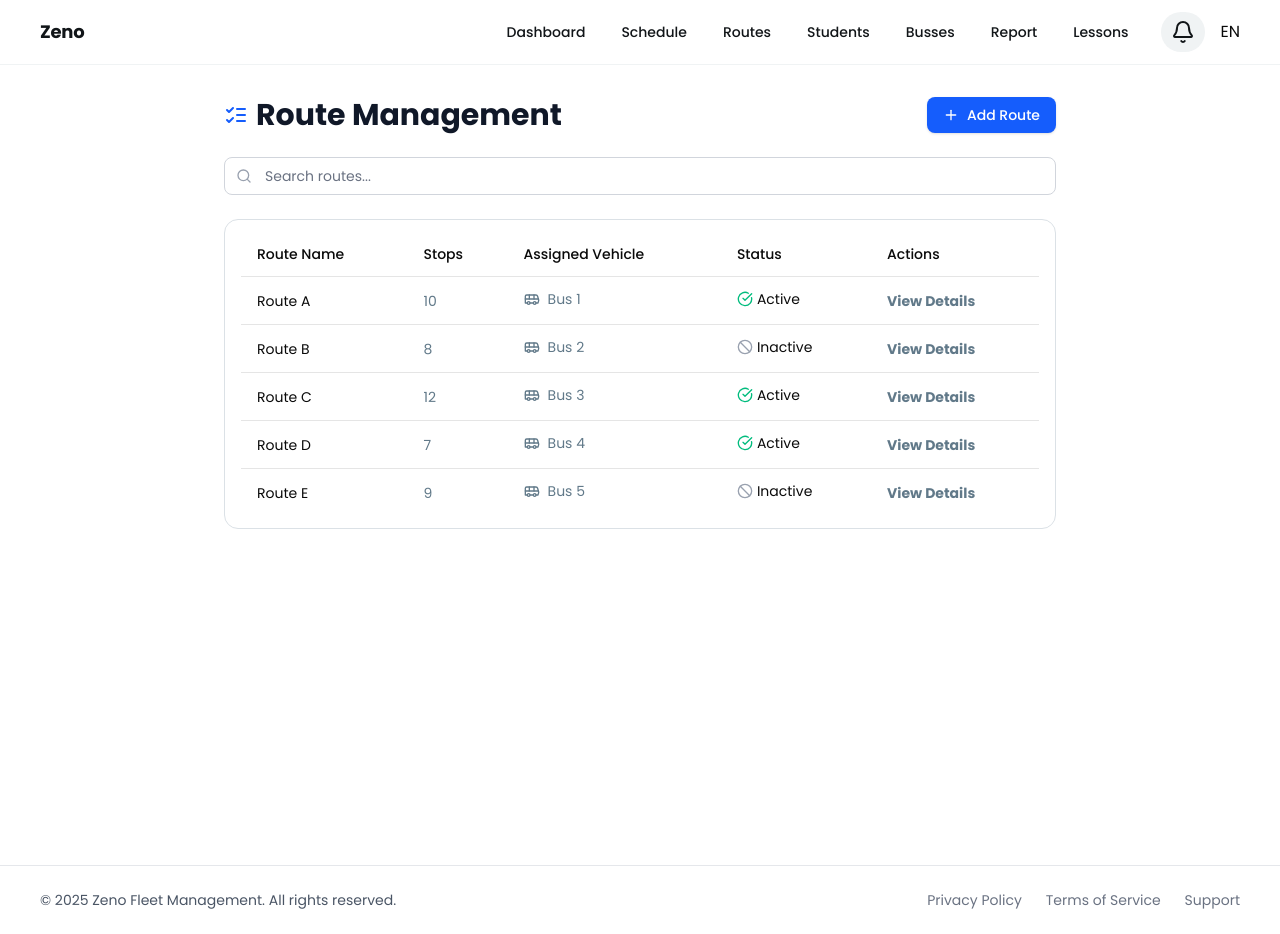
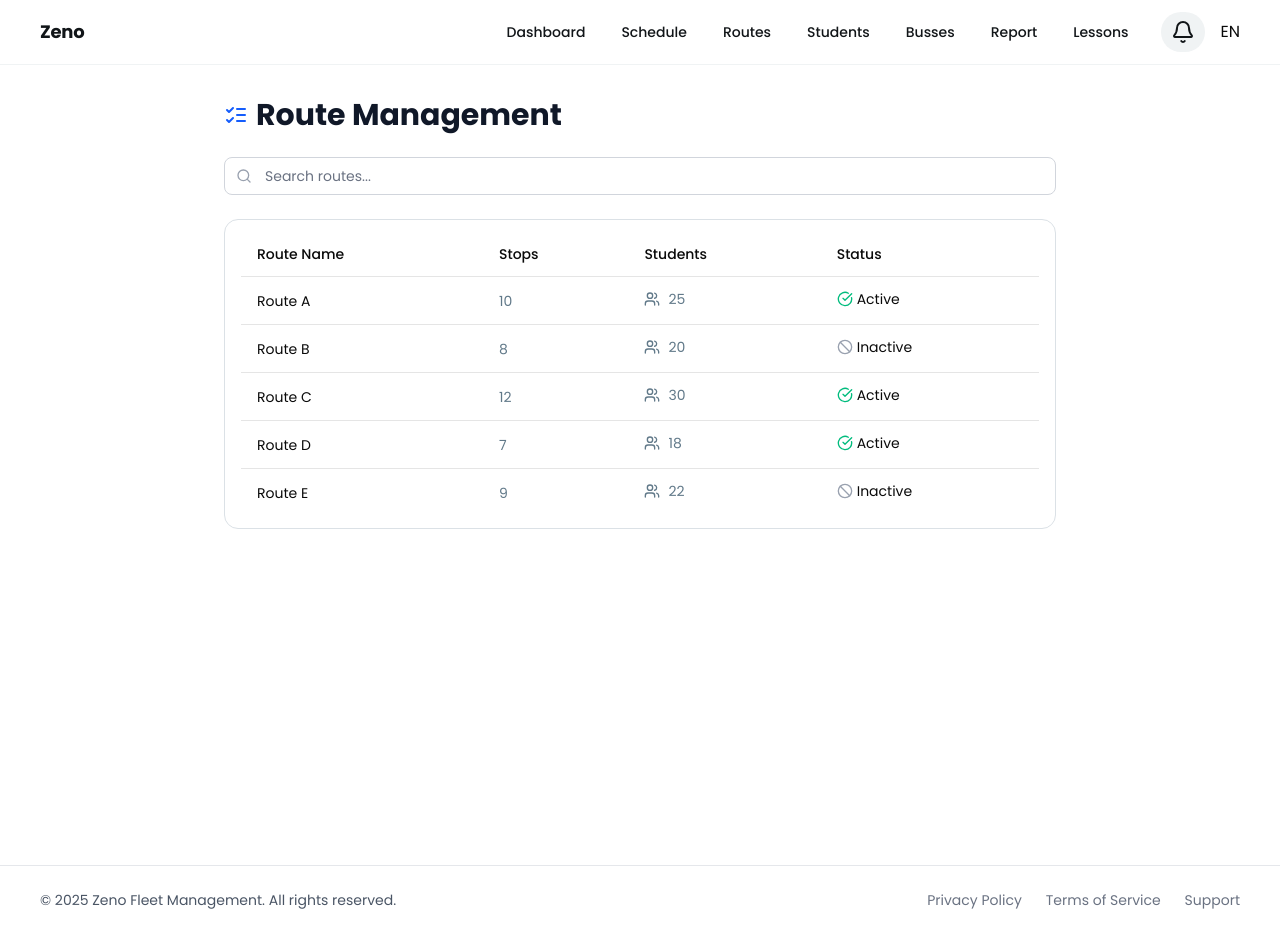
Before and after one commit to ami-boop/management-zeno, a Next.js app: page /en/routes in a window 1280 px wide. Built offline with nearby package versions, Linux system fonts and the light colour scheme.

Commit message:
update routes page for actual needs

```diff
--- a/messages/en.json
+++ b/messages/en.json
@@ -130,9 +130,8 @@
 		"headers": {
 			"routeName": "Route Name",
 			"stops": "Stops",
-			"bus": "Assigned Vehicle",
-			"status": "Status",
-			"actions": "Actions"
+			"students": "Students",
+			"status": "Status"
 		},
 		"status": {
 			"active": "Active",
@@ -259,7 +258,7 @@
 		"successMessage": "Classes have been notified.",
 		"estimatedArrival": "Estimated arrival: 15-20 minutes",
 		"backButton": "Report Another Cancellation",
-		"noticeMessage": "Additional buses will be organized automatically if needed. All affected students will be notified.",
+		"noticeMessage": "All affected students will be notified.",
 		"submitting": "Submitting..."
 	},
 	"managementLessons": {
@@ -271,7 +270,7 @@
 		"backToSelection": "Back to Selection",
 		"scheduleFor": "Schedule for",
 		"lessonsForDay": "Lessons for",
-		"infoNotice": "Schedule shows lessons from 1-9. The 0 lesson slot is reserved for special activities.",
+		"infoNotice": "Schedule shows lessons from 1-9.",
 		"freePeriod": "Free Period",
 		"noLessonScheduled": "No lesson scheduled",
 		"days": {
--- a/messages/he.json
+++ b/messages/he.json
@@ -128,11 +128,10 @@
 		"addRoute": "הוסף מסלול",
 		"searchPlaceholder": "חפש מסלולים...",
 		"headers": {
-			"routeName": "שם המסלול",
+			"routeName": "שם קו",
 			"stops": "תחנות",
-			"bus": "רכב משויך",
-			"status": "סטטוס",
-			"actions": "פעולות"
+			"students": "תלמידים",
+			"status": "סטטוס"
 		},
 		"status": {
 			"active": "פעיל",
@@ -259,7 +258,7 @@
 		"successMessage": "הכיתות עודכנו.",
 		"estimatedArrival": "הגעה משוערת: 15-20 דקות",
 		"backButton": "דווח על ביטול נוסף",
-		"noticeMessage": "האוטובוסים נוספים יאורגנו אוטומטית במידת הצורך. כל התלמידים הרלוונטיים יעודכנו.",
+		"noticeMessage": "כל התלמידים הרלוונטיים יעודכנו.",
 		"submitting": "שולח..."
 	},
 	"managementLessons": {
@@ -271,7 +270,7 @@
 		"backToSelection": "חזרה לבחירה",
 		"scheduleFor": "מערכת עבור",
 		"lessonsForDay": "שיעורים ליום",
-		"infoNotice": "המערכת מציגה שיעורים 1-9. שיעור 0 שמור לפעילויות מיוחדות.",
+		"infoNotice": "המערכת מציגה שיעורים 1-9.",
 		"freePeriod": "שיעור חופשי",
 		"noLessonScheduled": "אין שיעור מתוכנן",
 		"days": {
--- a/messages/ru.json
+++ b/messages/ru.json
@@ -130,9 +130,8 @@
 		"headers": {
 			"routeName": "Название маршрута",
 			"stops": "Остановки",
-			"bus": "Назначенный транспорт",
-			"status": "Статус",
-			"actions": "Действия"
+			"students": "Студенты",
+			"status": "Статус"
 		},
 		"status": {
 			"active": "Активен",
@@ -260,7 +259,7 @@
 		"successMessage": "Классы уведомлены",
 		"estimatedArrival": "Ожидаемое прибытие: 15-20 минут",
 		"backButton": "Сообщить об ещё одной отмене",
-		"noticeMessage": "Дополнительные автобусы будут организованы автоматически при необходимости. Все затронутые ученики будут уведомлены.",
+		"noticeMessage": "Все затронутые ученики будут уведомлены.",
 		"submitting": "Отправка..."
 	},
 	"managementLessons": {
@@ -272,7 +271,7 @@
 		"backToSelection": "Назад к выбору",
 		"scheduleFor": "Расписание для",
 		"lessonsForDay": "Уроки на",
-		"infoNotice": "Расписание показывает уроки с 1 по 9. Слот 0 зарезервирован для спец. мероприятий.",
+		"infoNotice": "Расписание показывает уроки с 1 по 9.",
 		"freePeriod": "Свободный урок",
 		"noLessonScheduled": "Нет запланированного урока",
 		"days": {
--- a/src/app/[locale]/(group)/routes/page.tsx
+++ b/src/app/[locale]/(group)/routes/page.tsx
@@ -2,11 +2,11 @@ import type { Route } from '@/types/routes'
 import RoutesClient from '@/components/routes/RoutesClient'
 
 const routes: Route[] = [
-	{ id: 1, name: 'Route A', stops: 10, bus: 'Bus 1', status: 'active' },
-	{ id: 2, name: 'Route B', stops: 8, bus: 'Bus 2', status: 'inactive' },
-	{ id: 3, name: 'Route C', stops: 12, bus: 'Bus 3', status: 'active' },
-	{ id: 4, name: 'Route D', stops: 7, bus: 'Bus 4', status: 'active' },
-	{ id: 5, name: 'Route E', stops: 9, bus: 'Bus 5', status: 'inactive' },
+	{ id: 1, name: 'Route A', stops: 10, students: 25, status: 'active' },
+	{ id: 2, name: 'Route B', stops: 8, students: 20, status: 'inactive' },
+	{ id: 3, name: 'Route C', stops: 12, students: 30, status: 'active' },
+	{ id: 4, name: 'Route D', stops: 7, students: 18, status: 'active' },
+	{ id: 5, name: 'Route E', stops: 9, students: 22, status: 'inactive' },
 ]
 
 export default function RoutesPage() {
--- a/src/components/routes/RoutesClient.tsx
+++ b/src/components/routes/RoutesClient.tsx
@@ -29,10 +29,6 @@ export default function RoutesClient({ routes }: RoutesClientProps) {
 						<ListChecks className='w-6 h-6 text-blue-600' />
 						{t('title')}
 					</h1>
-					<button className='inline-flex items-center gap-2 px-4 py-2 bg-blue-600 text-white rounded-md shadow-sm text-sm font-medium hover:bg-blue-700'>
-						<Plus className='w-4 h-4' />
-						{t('addRoute')}
-					</button>
 				</div>
 
 				<div className='mb-6'>
--- a/src/components/routes/RoutesTable.tsx
+++ b/src/components/routes/RoutesTable.tsx
@@ -1,7 +1,7 @@
 'use client'
 
 import type { Route } from '@/types/routes'
-import { Bus, CheckCircle, Ban, Wrench } from 'lucide-react'
+import { Users, CheckCircle, Ban, Wrench } from 'lucide-react'
 
 interface RoutesTableProps {
 	routes: Route[]
@@ -27,13 +27,10 @@ export default function RoutesTable({ routes, t }: RoutesTableProps) {
 							{t('headers.stops')}
 						</th>
 						<th className='px-4 py-3 text-left text-sm font-medium'>
-							{t('headers.bus')}
+							{t('headers.students')}
 						</th>
 						<th className='px-4 py-3 text-left text-sm font-medium'>
 							{t('headers.status')}
-						</th>
-						<th className='px-4 py-3 text-left text-sm font-medium'>
-							{t('headers.actions')}
 						</th>
 					</tr>
 				</thead>
@@ -46,8 +43,8 @@ export default function RoutesTable({ routes, t }: RoutesTableProps) {
 									{route.stops}
 								</td>
 								<td className='px-4 py-3 text-sm text-[#617989] flex items-center gap-2'>
-									<Bus className='w-4 h-4' />
-									{route.bus}
+									<Users className='w-4 h-4' />
+									{route.students}
 								</td>
 								<td className='px-4 py-3 text-sm'>
 									<span className='inline-flex items-center gap-1'>
@@ -55,15 +52,12 @@ export default function RoutesTable({ routes, t }: RoutesTableProps) {
 										{t(`status.${route.status}`)}
 									</span>
 								</td>
-								<td className='px-4 py-3 text-sm font-bold text-[#617989] hover:text-blue-600 cursor-pointer'>
-									{t('view')}
-								</td>
 							</tr>
 						))
 					) : (
 						<tr>
 							<td
-								colSpan={5}
+								colSpan={4}
 								className='px-4 py-8 text-center text-[#617989] text-sm'
 							>
 								{t('noRoutes')}
--- a/src/components/students/StudentsClient.tsx
+++ b/src/components/students/StudentsClient.tsx
@@ -92,9 +92,6 @@ export default function StudentsClient({
 						<div className='flex items-center space-x-3'>
 							<button className='inline-flex items-center px-4 py-2 border border-gray-300 rounded-md shadow-sm text-sm font-medium text-gray-700 bg-white hover:bg-gray-50'>
 								{t('export')}
-							</button>
-							<button className='inline-flex items-center px-4 py-2 border border-transparent rounded-md shadow-sm text-sm font-medium text-white bg-blue-600 hover:bg-blue-700'>
-								{t('addStudent')}
 							</button>
 						</div>
 					</div>
--- a/src/types/routes.ts
+++ b/src/types/routes.ts
@@ -2,7 +2,7 @@ export interface Route {
 	id: number
 	name: string
 	stops: number
-	bus: string
+	students: number
 	status: 'active' | 'inactive' | 'maintenance'
 }
 
```
